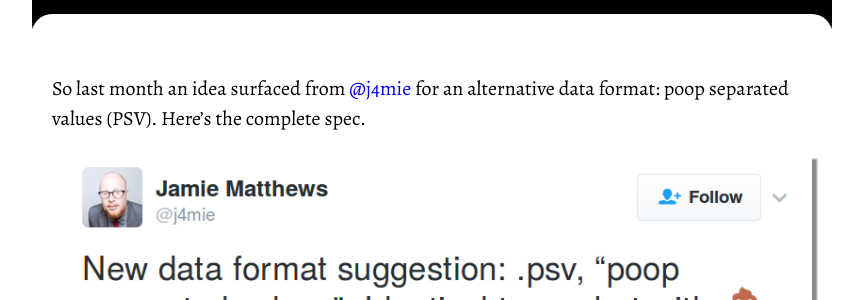
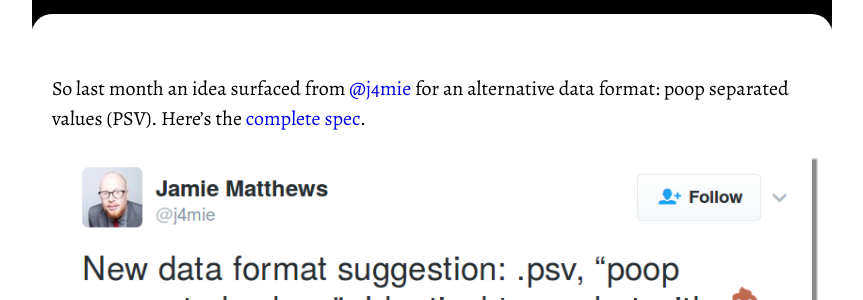
Before and after one commit to paulfitz/paulfitz.github.io, a Jekyll site: the page built from _posts/2017-01-24-the-year-of-poop-on-the-desktop.md, in a window 1280 px wide and 900 px high. Shown: the part 386-686 px from the top of the window, without its empty margins (208-1071 px from the left). Built offline with Jekyll 4.4.1, drawn with Linux system fonts in a browser that asks for light colours; some of the changed lines change nothing that is shown.

Commit message:
link to original tweet

```diff
--- a/_posts/2017-01-24-the-year-of-poop-on-the-desktop.md
+++ b/_posts/2017-01-24-the-year-of-poop-on-the-desktop.md
@@ -5,7 +5,7 @@ title: the year of poop on the desktop
 
 So last month an idea surfaced from [@j4mie](https://twitter.com/j4mie])
 for an alternative data format: poop separated values (PSV).  Here's the
-complete spec.
+<a href='https://twitter.com/j4mie/status/804701143171497984'>complete spec</a>.
 
 {: .max-image}
 ![PSV Spec](/images/psv_spec.png)
```
